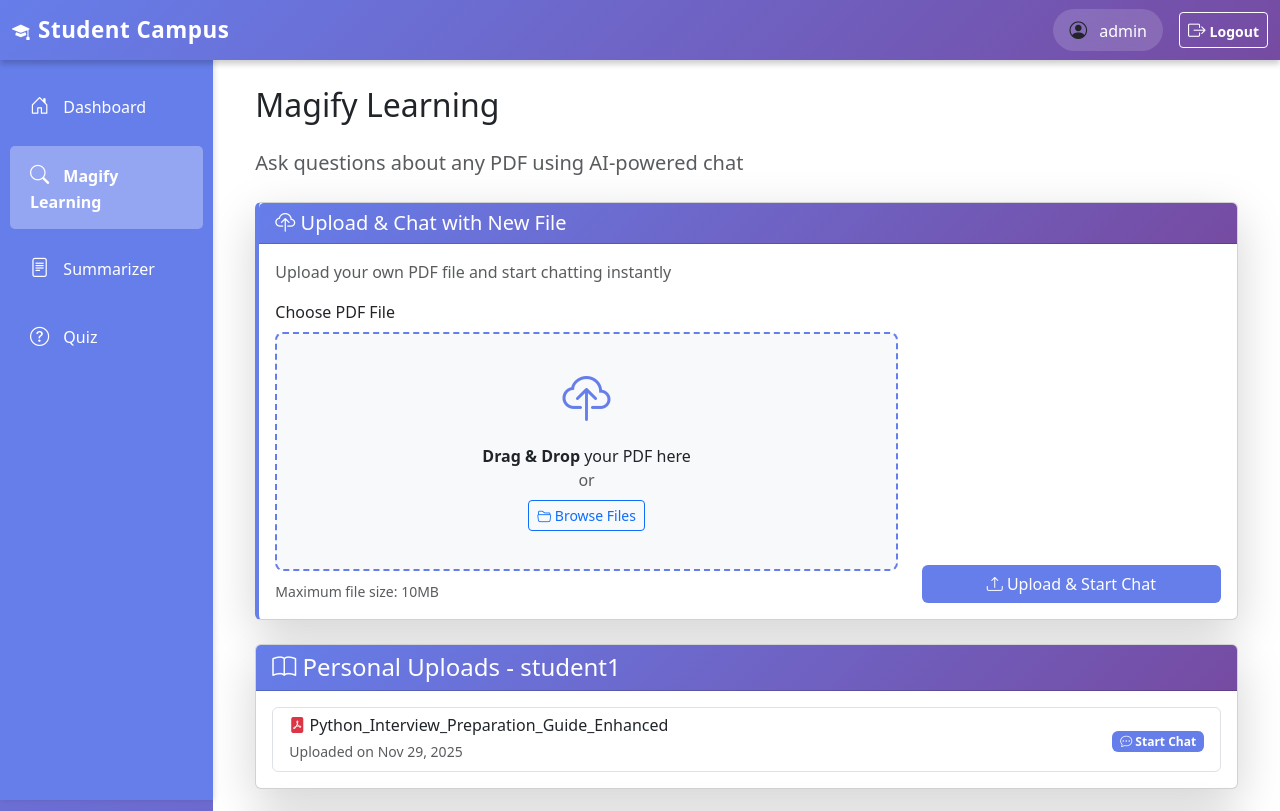
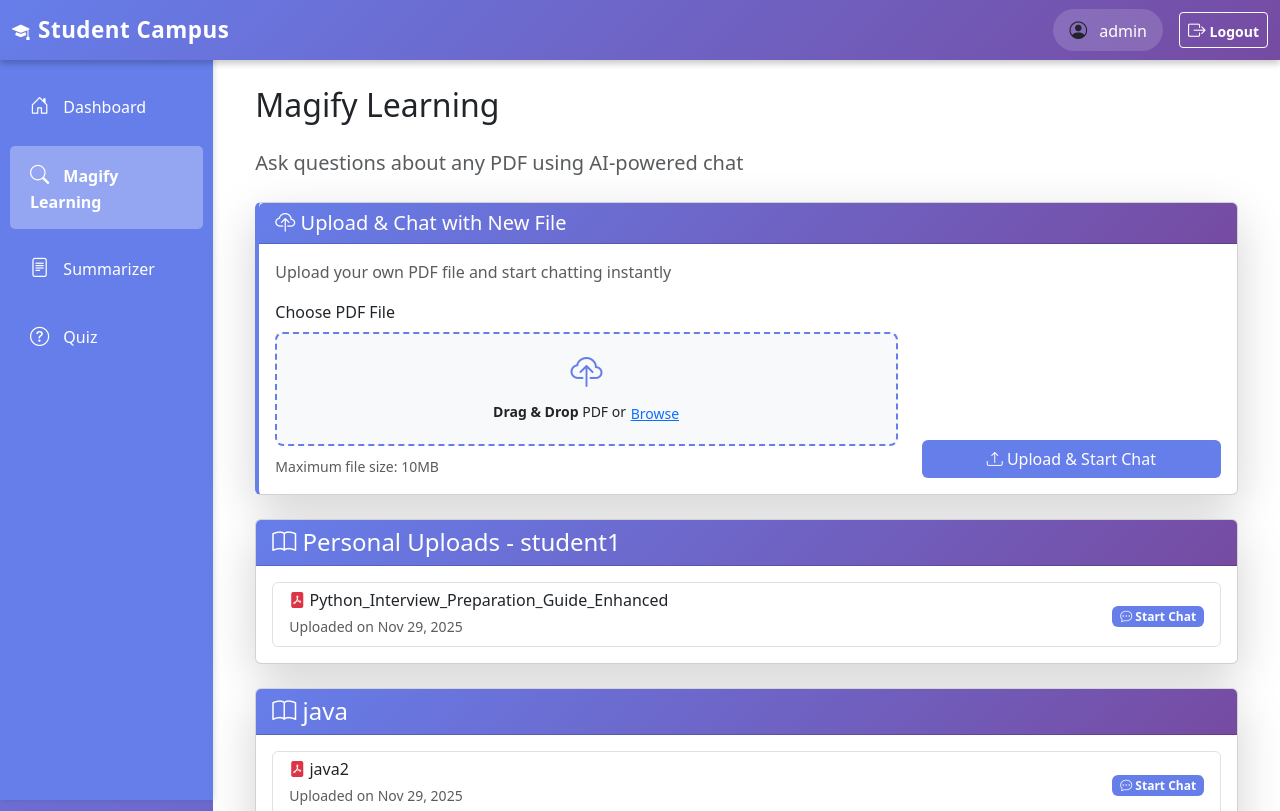
Before and after one commit to Roshan0909/LangChain-PDF-Processor, a Django app: page /student/magnify-learning/ in a window 1280 px wide. Shown: the top 811 px of the page. Run offline with Django 5.2, Linux system fonts and the light colour scheme; a user stored in the database is signed in; data comes from the database, SQL or seed files in the repository.

Commit message:
Refactor PDF upload section for improved UI and user experience

```diff
--- a/templates/students/magnify_learning.html
+++ b/templates/students/magnify_learning.html
@@ -19,14 +19,10 @@
                 <div class="row align-items-end">
                     <div class="col-md-8 mb-3 mb-md-0">
                         <label for="pdfFile" class="form-label">Choose PDF File</label>
-                        <div id="dropZonePdf" class="drop-zone mb-2">
-                            <i class="bi bi-cloud-upload" style="font-size: 3rem; color: #667eea;"></i>
-                            <p class="mb-0 mt-2"><strong>Drag & Drop</strong> your PDF here</p>
-                            <p class="text-muted mb-0">or</p>
-                            <button type="button" class="btn btn-sm btn-outline-primary mt-2" onclick="document.getElementById('pdfFile').click()">
-                                <i class="bi bi-folder2-open"></i> Browse Files
-                            </button>
-                            <p class="text-muted small mt-2 mb-0" id="fileNameDisplay"></p>
+                        <div id="dropZonePdf" class="drop-zone-compact mb-2">
+                            <i class="bi bi-cloud-upload" style="font-size: 2rem; color: #667eea;"></i>
+                            <p class="mb-0 mt-1 small"><strong>Drag & Drop</strong> PDF or <button type="button" class="btn btn-link btn-sm p-0" onclick="document.getElementById('pdfFile').click()">Browse</button></p>
+                            <p class="text-muted small mt-1 mb-0" id="fileNameDisplay"></p>
                         </div>
                         <input type="file" class="form-control d-none" id="pdfFile" name="pdf_file" accept=".pdf" required>
                         <small class="text-muted">Maximum file size: 10MB</small>
@@ -89,20 +85,20 @@
 </div>
 
 <style>
-    .drop-zone {
+    .drop-zone-compact {
         border: 2px dashed #667eea;
         border-radius: 8px;
-        padding: 30px;
+        padding: 15px 20px;
         text-align: center;
         transition: all 0.3s ease;
         background-color: #f8f9fa;
         cursor: pointer;
     }
-    .drop-zone:hover {
+    .drop-zone-compact:hover {
         border-color: #764ba2;
         background-color: #e9ecef;
     }
-    .drop-zone.drag-over {
+    .drop-zone-compact.drag-over {
         border-color: #764ba2;
         background: linear-gradient(135deg, rgba(102, 126, 234, 0.1) 0%, rgba(118, 75, 162, 0.1) 100%);
         transform: scale(1.02);
```
